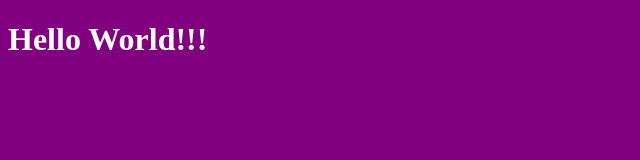
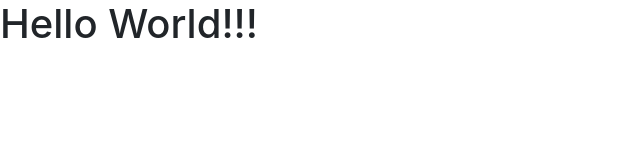
Before and after one commit to HamasakiBrain/testing, a plain HTML site: page index.html in a window 1280 px wide. Shown: the whole page, without its empty margins (0-640 px from the left). Drawn offline with nearby package versions, Linux system fonts and the light colour scheme.

Commit message:
UPDATE
SDASDASD

```diff
--- a/index.html
+++ b/index.html
@@ -4,10 +4,10 @@
     <meta charset="utf-8">
     <title>Document</title>
     <link rel="stylesheet" href="css/master.css">
+    <link rel="stylesheet" href="https://stackpath.bootstrapcdn.com/bootstrap/4.1.3/css/bootstrap.min.css" integrity="sha384-MCw98/SFnGE8fJT3GXwEOngsV7Zt27NXFoaoApmYm81iuXoPkFOJwJ8ERdknLPMO" crossorigin="anonymous">
   </head>
   <body>
     <h1>Hello World!!!</h1>
-  </head>
-  <body>
+
   </body>
 </html>
```
